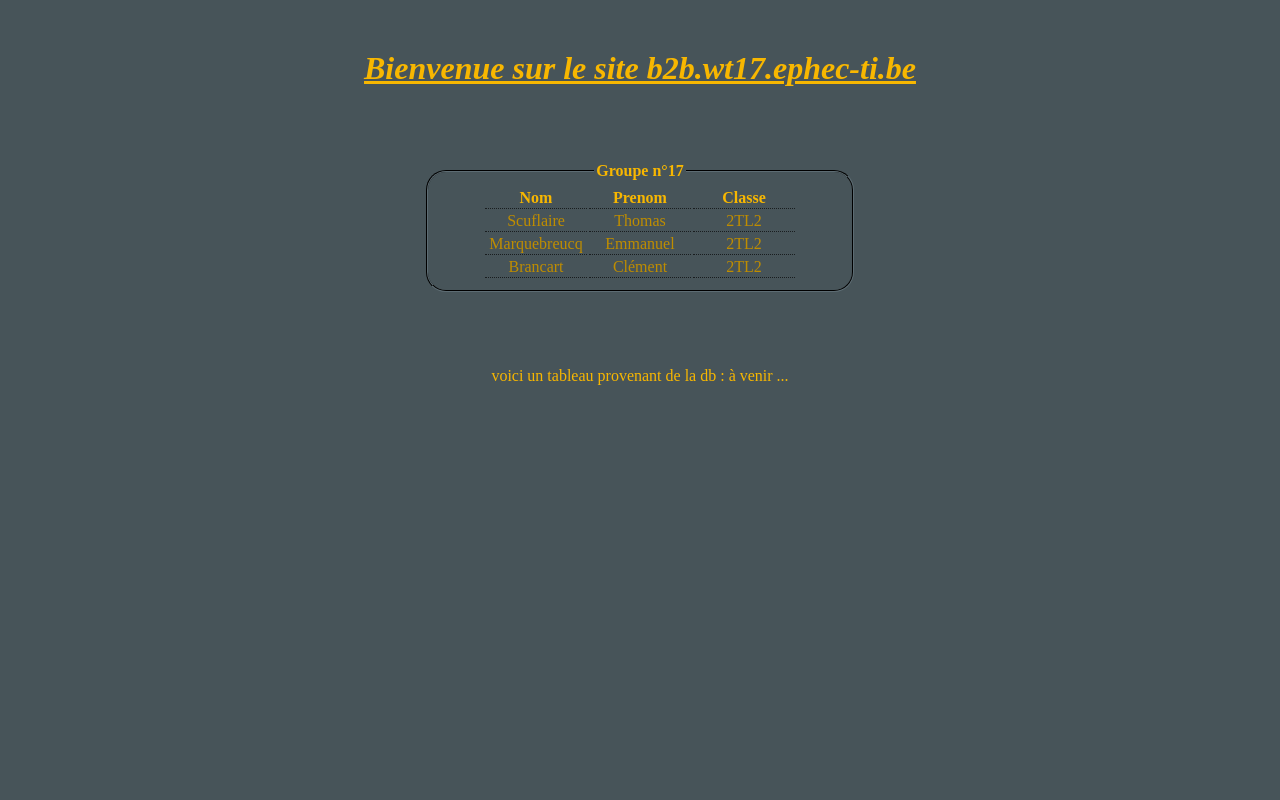
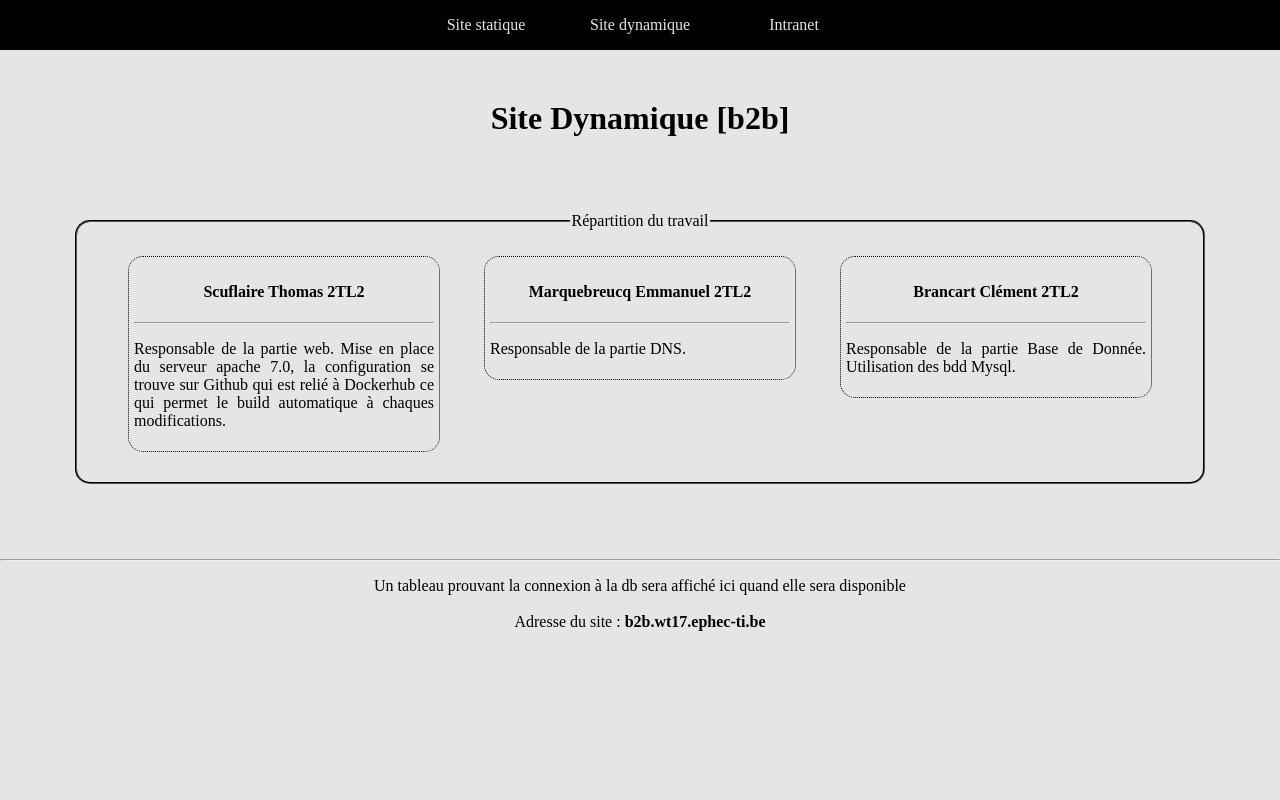
Before and after one commit to gregorovitz/AdminReseauProjet, a PHP site: page / in a window 1280 px wide. Run offline with PHP 8.4, Linux system fonts and the light colour scheme.

Commit message:
Nouveau site

```diff
--- a/web/b2b/index.php
+++ b/web/b2b/index.php
@@ -5,16 +5,37 @@
 		<meta charset="UTF-8">
 	</head>
   <body>
-    <h1>Bienvenue sur le site b2b.wt17.ephec-ti.be</h1>
-	<fieldset>
-		<legend> Groupe n°17 </legend>
-		<table>
-			<tr><th>Nom</th><th>Prenom</th><th>Classe</th></tr>
-			<tr><td>Scuflaire</td><td>Thomas</td><td>2TL2</td></tr>
-			<tr><td>Marquebreucq</td><td>Emmanuel</td><td>2TL2</td></tr>
-			<tr><td>Brancart</td><td>Clément</td><td>2TL2</td></tr>
-		</table>
-	</fieldset>
-    <p> voici un tableau provenant de la db : à venir ... </p>
+	<nav>
+		<ul>
+		 <li><a href="www.wt17.ephec-ti.be">Site statique</a></li>
+		 <li><a href="b2b.wt17.ephec-ti.be">Site dynamique</a></li>
+		 <li><a href="intranet.wt17.ephec-ti.be">Intranet</a></li>
+		</ul>
+	</nav>
+    <h1>Site Dynamique [b2b]</h1>
+	<section>
+		<fieldset>
+			<legend> Répartition du travail </legend>
+			<article>
+				<h4>Scuflaire Thomas 2TL2</h4>
+				<hr>
+				<p> Responsable de la partie web. Mise en place du serveur apache 7.0, la configuration
+					se trouve sur Github qui est relié à Dockerhub ce qui permet le build automatique à
+					chaques modifications.</p>
+			</article>
+			<article>
+				<h4>Marquebreucq Emmanuel 2TL2</h4>
+				<hr>
+				<p> Responsable de la partie DNS. </p>
+			</article>
+			<article>
+				<h4>Brancart Clément 2TL2</h4>
+				<hr>
+				<p> Responsable de la partie Base de Donnée. Utilisation des bdd Mysql.</p>
+			</article>
+		</fieldset>
+	</section>
+	<hr>
+    <p> Un tableau prouvant la connexion à la db sera affiché ici quand elle sera disponible<br><br> Adresse du site : <b>b2b.wt17.ephec-ti.be</b> </p>
   </body>
 </html>
--- a/web/b2b/style.css
+++ b/web/b2b/style.css
@@ -1,35 +1,60 @@
 html{
-	color:#f8b700;
+	color:black;
 	text-align:center;
 }
 body{
-	background:#475459;
+	background:#e5e5e5;
+	margin:0
 }
 fieldset{
-	width:400px;
-	border-radius:20px;
-	border-color:#191D1F;
-	margin:auto;
-	margin-bottom:75px;
-	margin-top:75px;
+	border-color:black;
+	vertical-align:top;
+	margin:75px;
+	border-radius:15px;
 }
-table{
-	margin:auto;
+article{
+	border:1px dotted black;
+	border-radius:15px;
+	margin:20px;
+	display:inline-block;
+	width:300px;
+	text-align: justify;
+	padding:5px;
+	vertical-align:top;
 }
 td{
 	width:100px;
 	text-align:center;
-	color:#BF8D00;
 }
-th,td{
-	border-bottom:1px dotted #191D1F;
-	margin:5px;
+
+h1{
+	margin-top:50px;
 }
-th,legend{
-	font-weight:bold;
+h4{
+	text-align:center;
 }
-h1{
-	text-decoration:underline;
-	margin-top:50px;
-	font-style:italic;
+nav{
+	width:100%;
+	background:black;
 }
+
+ul {
+ padding:0;
+ list-style-type:none;
+ }
+li {
+ display:inline-block;
+ }
+ul li a {
+ display:block;
+ width:150px;
+ line-height:50px; /*hauteur de l'image de fond*/
+ background:black;
+ color:#e5e5e5;
+ text-decoration:none;
+ text-align:center;
+ }
+ul li a:hover {
+ background:#e5e5e5;
+ color:black;
+ }
```
Also changed, not shown: web/intranet/index.html (+32 -11 lines), web/intranet/style.css (+45 -20 lines), web/www/index.html (+25 -11 lines), web/www/style.css (+23 -29 lines).
